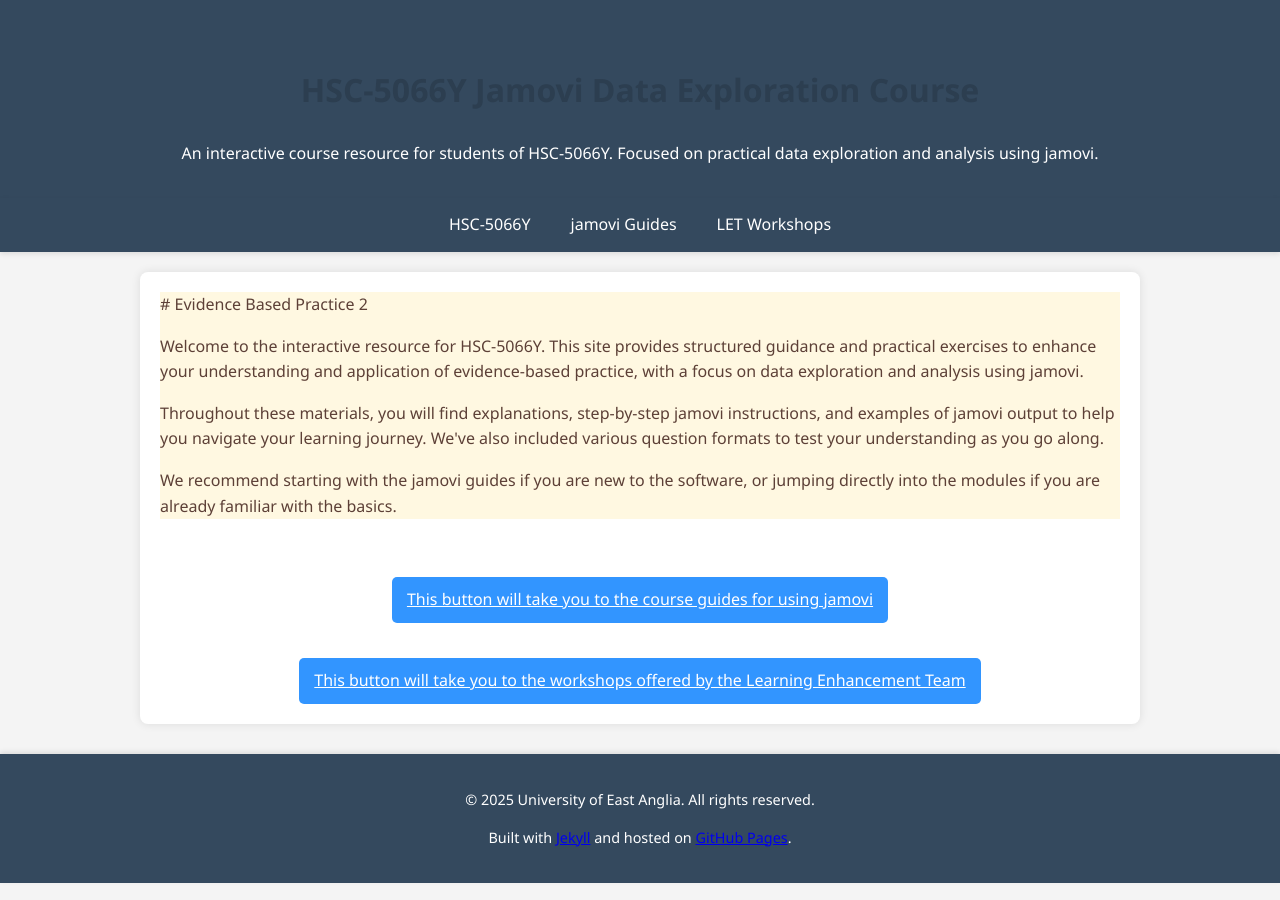
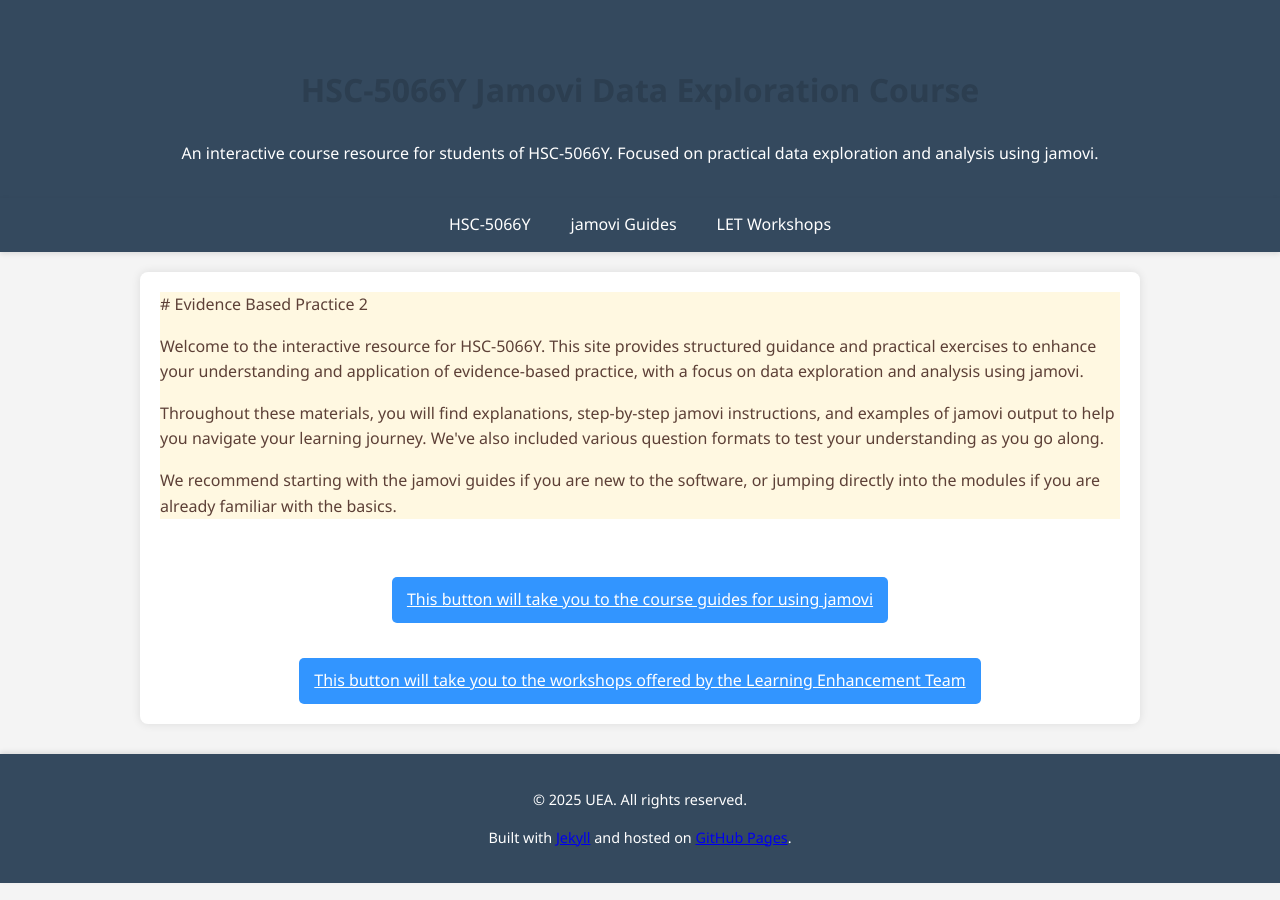
Before and after one commit to probe973/hsc-5066y, a Jekyll site: the page built from index.md, in a window 1280 px wide. Built offline with Jekyll 4.4.1, drawn with Linux system fonts in a browser that asks for light colours; some of the changed lines change nothing that is shown.

Commit message:
Update author field in _config.yml

```diff
--- a/_config.yml
+++ b/_config.yml
@@ -1,19 +1,19 @@
 # _config.yml
 
 # Site Settings
-# These are used to personalize your site, e.g., to display your site title in the header.
 title:            HSC-5066Y Jamovi Data Exploration Course
 description:      An interactive course resource for students of HSC-5066Y. Focused on practical data exploration and analysis using jamovi.
-author:           University of East Anglia
-baseurl:          "/hsc-5066y"
-url:              "" # IMPORTANT: The full URL to your site, e.g. 'https://yourusername.github.io/my-repo-name'
+author:           UEA # <<< ENSURE THIS IS UPDATED WITH YOUR NAME/ORG
+
+baseurl:          "/hsc-5066y" # <<< THIS MUST BE EXACTLY THIS
+
+url:              "" # <<< Left blank as per your preference.
 
 # Jekyll Build Settings
 markdown:         kramdown
 highlighter:      rouge
 plugins:
-  # No SEO plugins needed if search discoverability is not a goal.
-  # Add other Jekyll plugins you might use later if needed.
+  # No SEO plugins needed.
 
 kramdown:
   input: GFM
```
